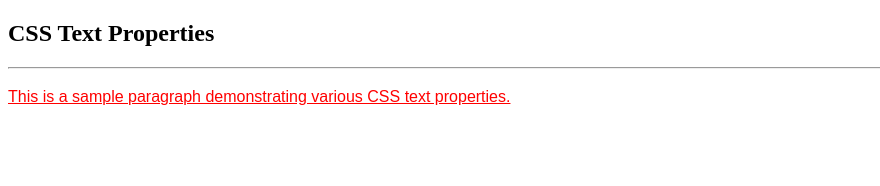
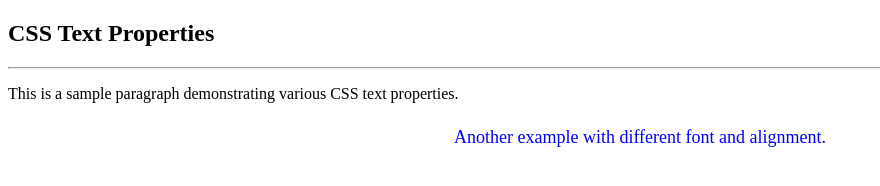
Before and after one commit to darshanl007/html-css-js-basics, a plain HTML site: page CSS/text.html in a window 1280 px wide. Shown: the whole page, without its empty margins (0-880 px from the left). Drawn offline with Linux system fonts and the light colour scheme.

Commit message:
text property

```diff
--- a/CSS/text.html
+++ b/CSS/text.html
@@ -6,13 +6,22 @@
     <meta name="viewport" content="width=device-width, initial-scale=1.0">
     <title>Text properties</title>
     <style>
-        .text1 p {
+        .text{
             font-family: Arial, sans-serif;
             font-size: 16px;
             color: red;
             text-align: justify;
             line-height: 1.5;
             text-decoration: underline;
+        }
+
+        .text2 p {
+            font-family: 'Times New Roman', serif;
+            font-size: 18px;
+            color: blue;
+            text-align: center;
+            line-height: 1.8;
+            text-decoration: none;
         }
     </style>
 </head>
@@ -23,6 +32,9 @@
     <div class="text1">
         <p>This is a sample paragraph demonstrating various CSS text properties.</p>
     </div>
+    <div class="text2">
+        <p>Another example with different font and alignment.</p>
+    </div>
 </body>
 
 </html>
```
